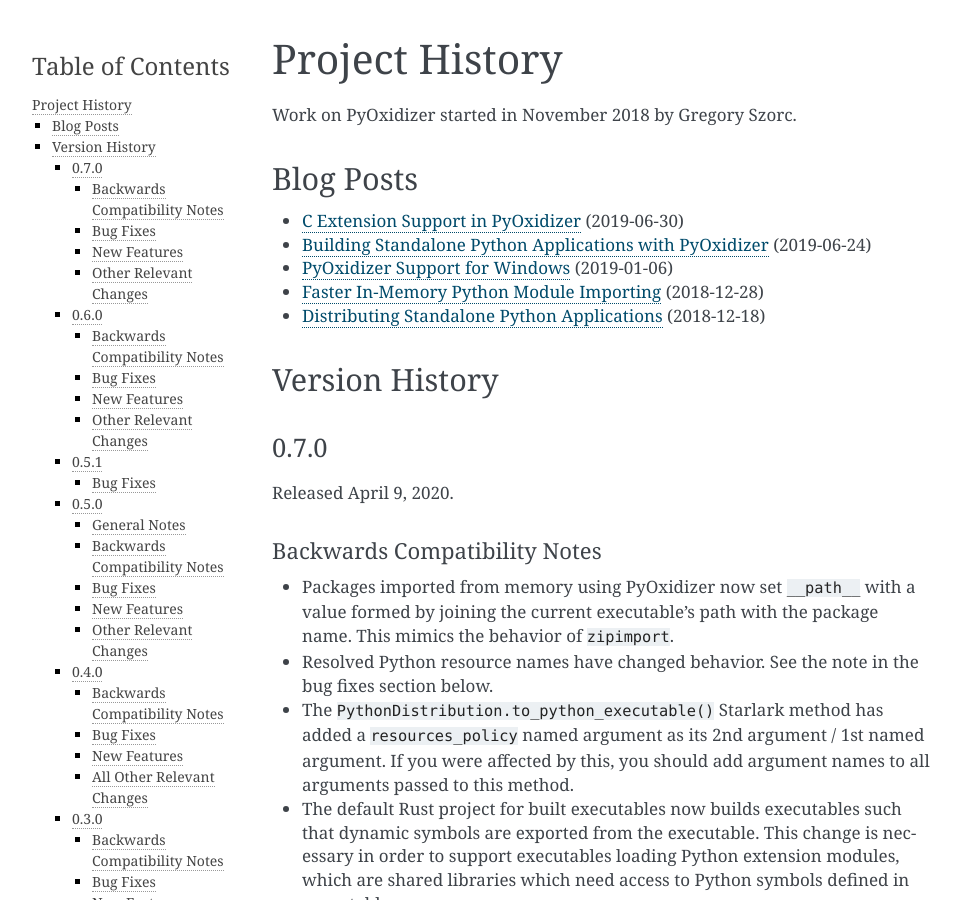
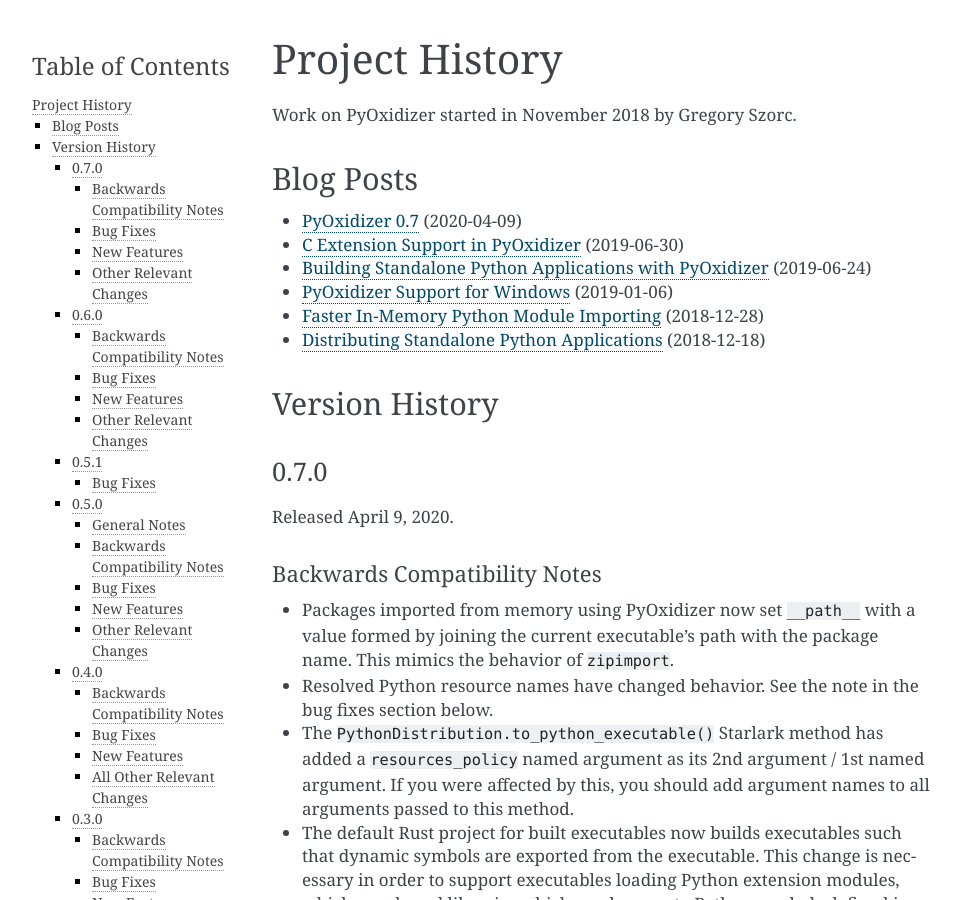
Before and after one commit to indygreg/PyOxidizer, a Sphinx documentation site: the page built from docs/history.rst, in a window 1280 px wide and 900 px high. Shown: the whole window, without its empty margins (148-1107 px from the left). Built offline with Sphinx 7.4.7, drawn with Linux system fonts in a browser that asks for light colours; the version number could not be read and is left out.

Commit message:
docs: link to blog post about version 0.7

```diff
--- a/docs/history.rst
+++ b/docs/history.rst
@@ -9,6 +9,7 @@
 Blog Posts
 ==========
 
+* `PyOxidizer 0.7 <https://gregoryszorc.com/blog/2020/04/09/pyoxidizer-0.7/>`_ (2020-04-09)
 * `C Extension Support in PyOxidizer <https://gregoryszorc.com/blog/2019/06/30/c-extension-support-in-pyoxidizer/>`_ (2019-06-30)
 * `Building Standalone Python Applications with PyOxidizer <https://gregoryszorc.com/blog/2019/06/24/building-standalone-python-applications-with-pyoxidizer>`_ (2019-06-24)
 * `PyOxidizer Support for Windows <https://gregoryszorc.com/blog/2019/01/06/pyoxidizer-support-for-windows>`_ (2019-01-06)
```
